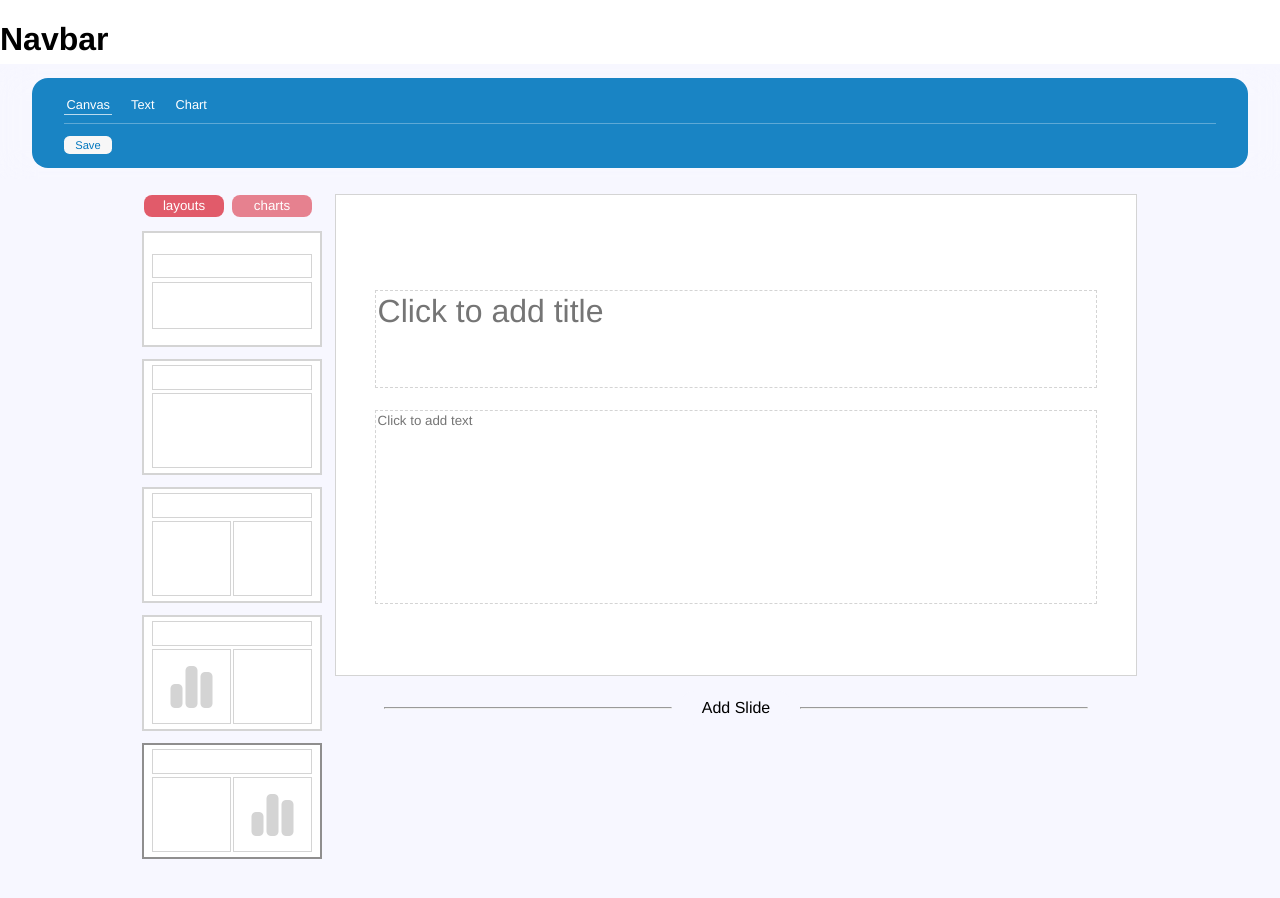
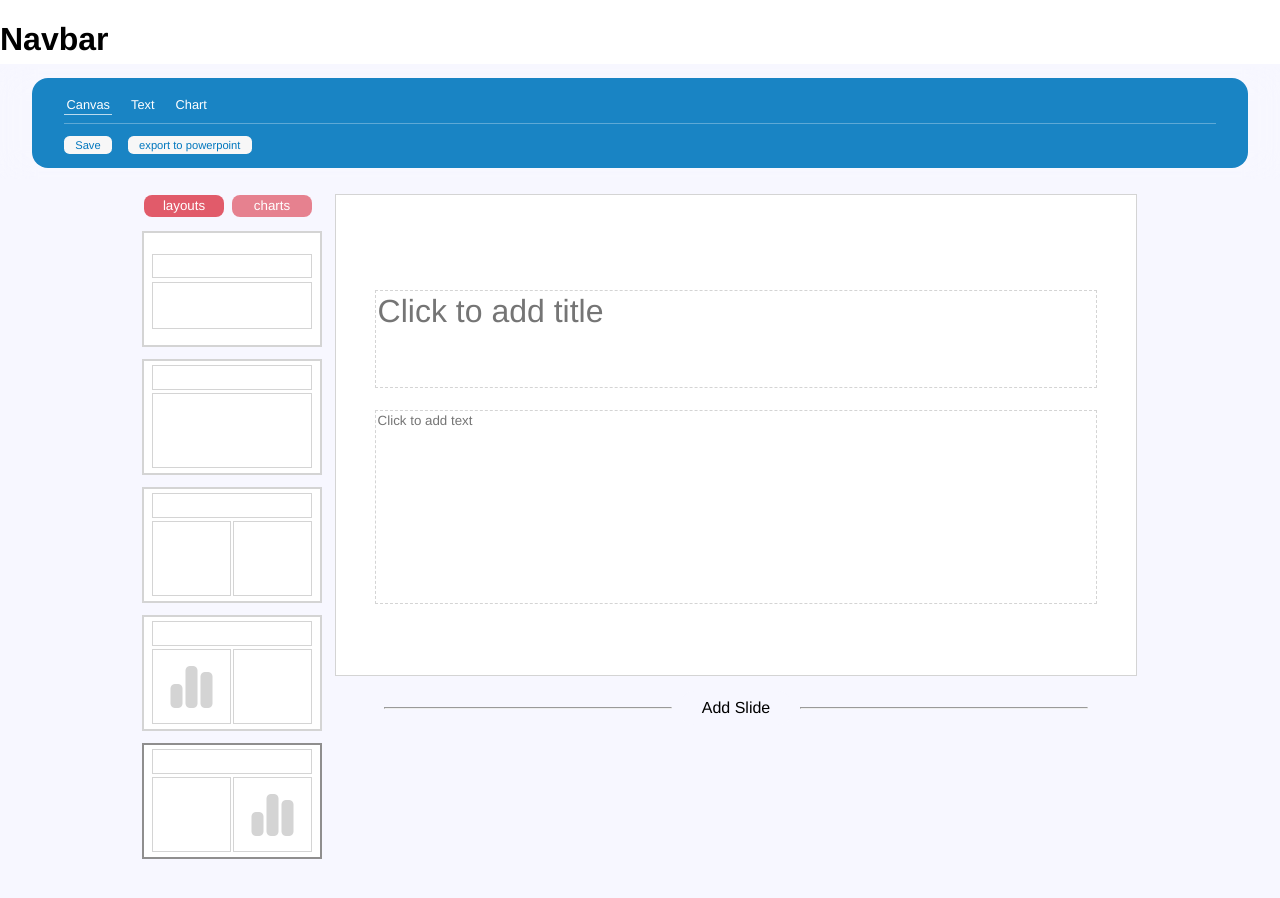
Before and after one commit to vincexiv/presentation, a Vue app: page / in a window 1280 px wide. Shown: the top 898 px of the page. Built offline with nearby package versions, Linux system fonts and the light colour scheme.

Commit message:
Start working on exporting our work to powerpoint

```diff
--- a/src/App.vue
+++ b/src/App.vue
@@ -7,6 +7,7 @@
         :updateCanvas="updateCanvas"
         :saveData="saveData"
         :updateActiveObjectInfo="updateActiveObjectInfo"
+        :exportToPowerPoint="exportToPowerPoint"
         :layoutList="newCopy(layoutList)"
         :activeLayout="activeLayout"
         @update-active-layout="(layout)=>updateActiveLayout(layout)"
@@ -46,7 +47,12 @@ export default {
       // Since we have been moving things around, resizing, etc
       // update the information we have first
       this.updateCanvasLayouts(getLayouts())
-      // console.log(JSON.stringify(this.data))
+
+
+      // WRITE CODE FOR SENDING THE DATA TO THE BACKEND HERE
+    },
+    exportToPowerPoint(){
+
     },
     updateActiveLayout: function(layout){
       this.activeLayout = this.newCopy(layout)
--- a/src/components/Canvas/CanvasComponent.vue
+++ b/src/components/Canvas/CanvasComponent.vue
@@ -3,7 +3,8 @@
         <CanvasObjectEditor
             :activeEditOption="activeEditOption"
             :updateActiveEditOption="updateActiveEditOption"
-            :saveData="saveData" />
+            :saveData="saveData"
+            :exportToPowerPoint="exportToPowerPoint" />
 
         <div class="canvas-and-layout">
             <CanvasLayoutList
@@ -50,7 +51,8 @@
             activeLayout: Object,
             updateCanvas: Function,
             updateActiveObjectInfo: Function,
-            saveData: Function
+            saveData: Function,
+            exportToPowerPoint: Function
         },
         components: {
             MoveAble,
--- a/src/components/CanvasObjectEditor/CanvasObjectEditor.vue
+++ b/src/components/CanvasObjectEditor/CanvasObjectEditor.vue
@@ -20,6 +20,7 @@
             </div>
             <div class="details">
                 <p class="action" @click="saveData()">Save</p>
+                <p class="action" @click="exportToPowerPoint()">export to powerpoint</p>
             </div>
         </div>
     </div>
@@ -32,7 +33,8 @@ export default ({
         props: {
             activeEditOption: String,
             updateActiveEditOption: Function,
-            saveData: Function
+            saveData: Function,
+            exportToPowerPoint: Function
         },
         methods: {
             editOptionClass: function (editOption){
@@ -95,6 +97,8 @@ export default ({
 
 .details {
     background-color: transparent;
+    display: flex;
+    gap: 1rem;
 }
 
 .action {
```
